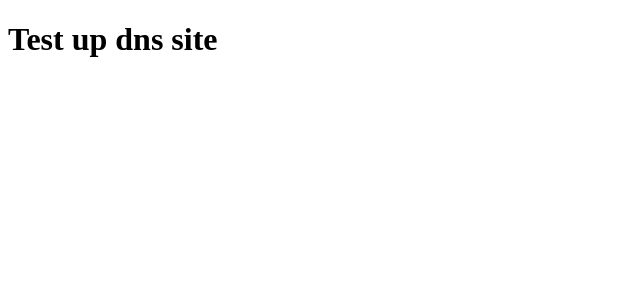
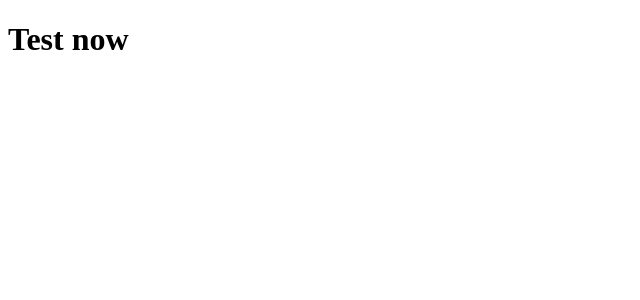
Before and after one commit to luisguedesdev/curso_dev, a Next.js app: page / in a window 1280 px wide. Shown: the top 300 px of the page, without its empty margins (0-640 px from the left). Built offline with nearby package versions, Linux system fonts and the light colour scheme.

Commit message:
up new site

```diff
--- a/pages/index.js
+++ b/pages/index.js
@@ -1,7 +1,7 @@
 function Home() {
   return (
     <div>
-      <h1>Test up dns site</h1>
+      <h1>Test now</h1>
     </div>
   );
 }
```
